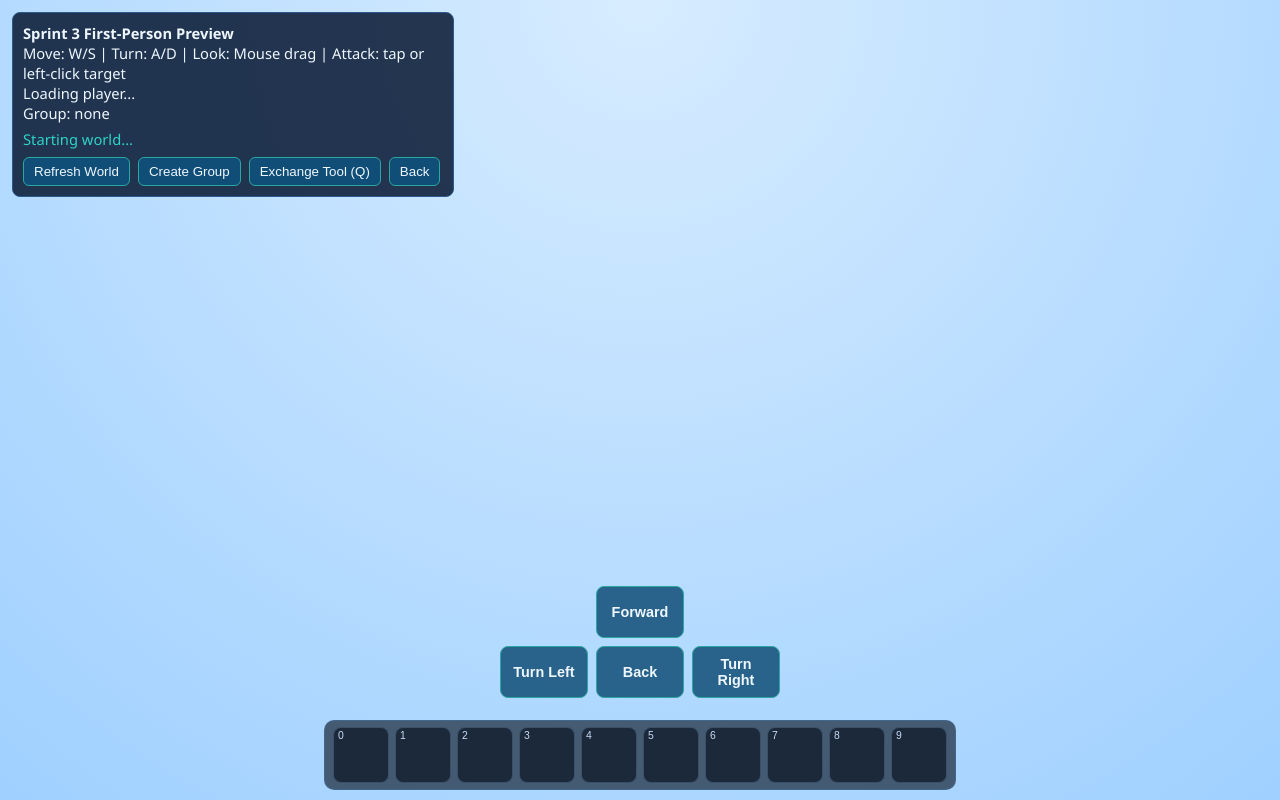
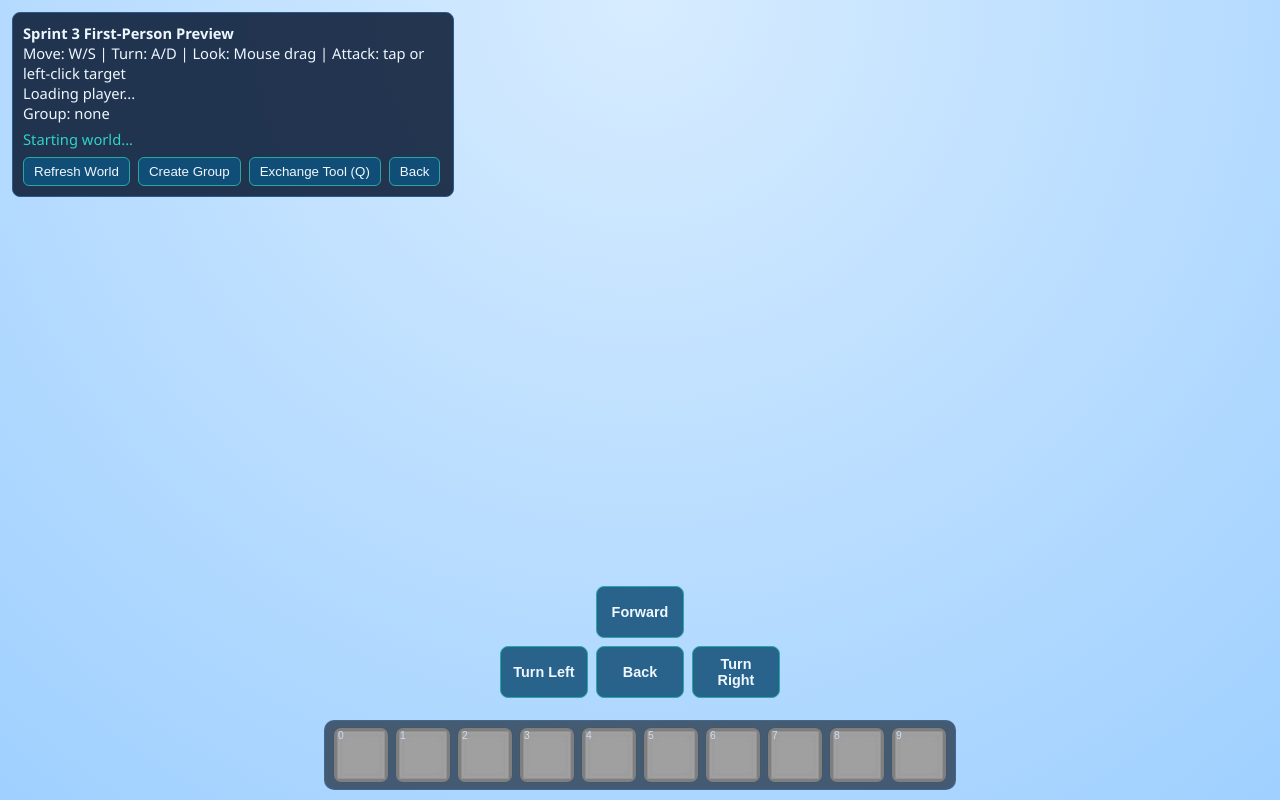
Before and after one commit to declanburgner/journey-of-the-endangered.game, a website: page public/game.html in a window 1280 px wide. Drawn offline with Linux system fonts and the light colour scheme; sample sign-in values are in the browser's storage; a script that the page names is missing; files whose address does not match are found by name.

Commit message:
added sprites

```diff
--- a/public/game.html
+++ b/public/game.html
@@ -87,7 +87,7 @@
         border: 1px solid rgba(61, 85, 110, 0.9);
         border-radius: 8px;
         background-color: rgba(24, 37, 55, 0.92);
-        background-image: url("/sprites/inventory.png");
+        background-image: url("/sprites-the-real-deal/invintory.png");
         background-size: cover;
         background-position: center;
         color: #eaf4ff;
@@ -113,6 +113,18 @@
         text-align: center;
         width: 100%;
         text-shadow: 0 1px 2px rgba(0, 0, 0, 0.7);
+      }
+      .inventory-icon {
+        position: absolute;
+        left: 50%;
+        top: 50%;
+        transform: translate(-50%, -50%);
+        width: 28px;
+        height: 28px;
+        background-position: center;
+        background-repeat: no-repeat;
+        background-size: contain;
+        pointer-events: none;
       }
       .touchBtn {
         border: 1px solid #2aa79f;
@@ -175,16 +187,16 @@
       <button id="touchTurnRight" class="touchBtn">Turn Right</button>
     </div>
     <div id="inventoryBar" aria-label="Inventory hotbar">
-      <button class="inventory-slot" data-slot="0"><span class="inventory-key">0</span><span class="inventory-label"></span></button>
-      <button class="inventory-slot" data-slot="1"><span class="inventory-key">1</span><span class="inventory-label"></span></button>
-      <button class="inventory-slot" data-slot="2"><span class="inventory-key">2</span><span class="inventory-label"></span></button>
-      <button class="inventory-slot" data-slot="3"><span class="inventory-key">3</span><span class="inventory-label"></span></button>
-      <button class="inventory-slot" data-slot="4"><span class="inventory-key">4</span><span class="inventory-label"></span></button>
-      <button class="inventory-slot" data-slot="5"><span class="inventory-key">5</span><span class="inventory-label"></span></button>
-      <button class="inventory-slot" data-slot="6"><span class="inventory-key">6</span><span class="inventory-label"></span></button>
-      <button class="inventory-slot" data-slot="7"><span class="inventory-key">7</span><span class="inventory-label"></span></button>
-      <button class="inventory-slot" data-slot="8"><span class="inventory-key">8</span><span class="inventory-label"></span></button>
-      <button class="inventory-slot" data-slot="9"><span class="inventory-key">9</span><span class="inventory-label"></span></button>
+      <button class="inventory-slot" data-slot="0"><span class="inventory-key">0</span><span class="inventory-icon"></span><span class="inventory-label"></span></button>
+      <button class="inventory-slot" data-slot="1"><span class="inventory-key">1</span><span class="inventory-icon"></span><span class="inventory-label"></span></button>
+      <button class="inventory-slot" data-slot="2"><span class="inventory-key">2</span><span class="inventory-icon"></span><span class="inventory-label"></span></button>
+      <button class="inventory-slot" data-slot="3"><span class="inventory-key">3</span><span class="inventory-icon"></span><span class="inventory-label"></span></button>
+      <button class="inventory-slot" data-slot="4"><span class="inventory-key">4</span><span class="inventory-icon"></span><span class="inventory-label"></span></button>
+      <button class="inventory-slot" data-slot="5"><span class="inventory-key">5</span><span class="inventory-icon"></span><span class="inventory-label"></span></button>
+      <button class="inventory-slot" data-slot="6"><span class="inventory-key">6</span><span class="inventory-icon"></span><span class="inventory-label"></span></button>
+      <button class="inventory-slot" data-slot="7"><span class="inventory-key">7</span><span class="inventory-icon"></span><span class="inventory-label"></span></button>
+      <button class="inventory-slot" data-slot="8"><span class="inventory-key">8</span><span class="inventory-icon"></span><span class="inventory-label"></span></button>
+      <button class="inventory-slot" data-slot="9"><span class="inventory-key">9</span><span class="inventory-icon"></span><span class="inventory-label"></span></button>
     </div>
     <canvas id="gameCanvas"></canvas>
 
@@ -211,6 +223,10 @@
         "diamond-mace": { name: "Diamond Mace", damage: 9, cooldownMs: 600 },
         "diamond-pickaxe": { name: "Diamond Pickaxe", damage: 8, cooldownMs: 400 },
         "diamond-sword": { name: "Diamond Sword", damage: 10, cooldownMs: 700 }
+      };
+
+      const TOOL_SPRITES = {
+        sword: "/sprites-the-real-deal/sword2.png"
       };
 
       const camera = new BABYLON.UniversalCamera("playerCam", new BABYLON.Vector3(0, 4.5, 0), scene);
@@ -289,9 +305,14 @@
           const slotIndex = Number(slotEl.dataset.slot);
           const tool = inventory?.slots?.[slotIndex] ?? null;
           const labelEl = slotEl.querySelector(".inventory-label");
+          const iconEl = slotEl.querySelector(".inventory-icon");
 
           if (labelEl) {
             labelEl.textContent = tool ? shortToolLabel(tool.name) : "";
+          }
+          if (iconEl) {
+            const spritePath = tool?.id ? TOOL_SPRITES[tool.id] : "";
+            iconEl.style.backgroundImage = spritePath ? `url(${spritePath})` : "none";
           }
 
           slotEl.classList.toggle("active", slotIndex === inventory?.selectedSlot);
--- a/src/server.ts
+++ b/src/server.ts
@@ -12,6 +12,7 @@ app.use(cors());
 app.use(express.json());
 app.use(express.static(path.join(__dirname, "../public")));
 app.use("/sprites", express.static(path.join(__dirname, "../sprites")));
+app.use("/sprites-the-real-deal", express.static(path.join(__dirname, "../sprites the real deal")));
 
 type UserRecord = {
   username: string;
```
